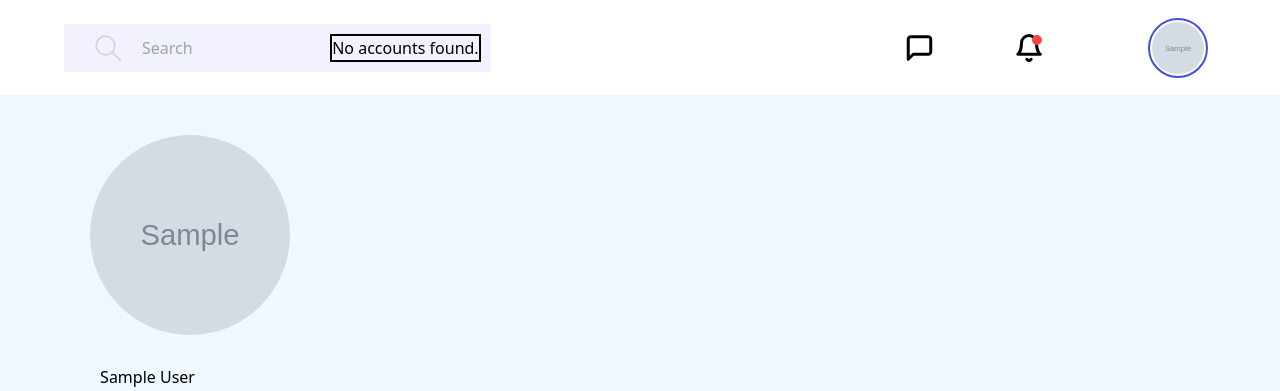
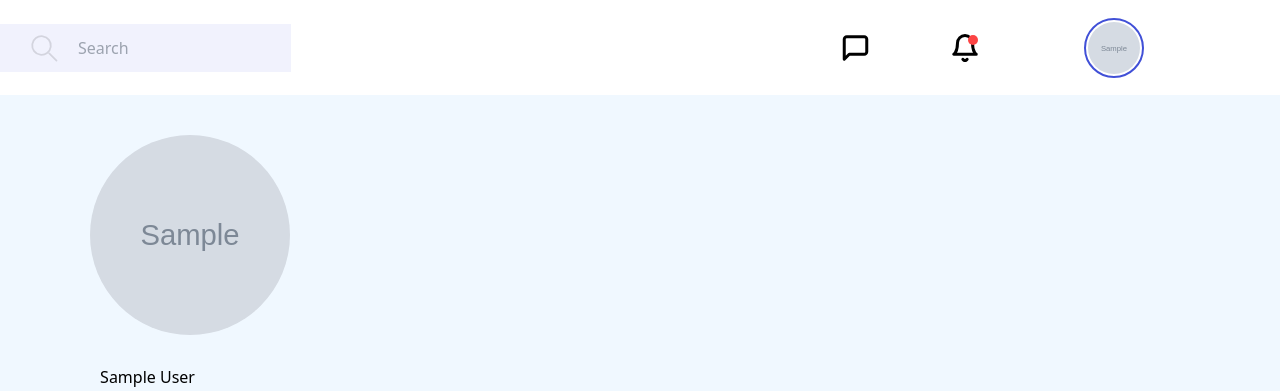
Before and after one commit to arjundey01/AlumniPortal, a Django app: a page that uses users/templates/base.html in a window 1280 px wide. Shown: the top 391 px of the page. Run offline with Django 3.2, Linux system fonts and the light colour scheme; a user stored in the database is signed in; tables that the repository leaves empty hold one stand-in row (values such as "Sample post"); grey boxes marked "Sample" are stand-in pictures; parts of the project's set-up code (start-up, migrations or seed data) failed here and were passed over; some libraries are stand-ins or nearby versions.

Commit message:
'updated'

```diff
--- a/users/static/stylesheets/style-base.css
+++ b/users/static/stylesheets/style-base.css
@@ -166,59 +166,3 @@ div[placeholder]:empty::before {
 .bg-footer{
     background-color: #3D3A3A;
 }
-
-
-/* search bar temporary */
-
-#search-bar{
-    width: 100%;
-    height: 80px;
-    background: white;
-    position: sticky;
-    top: 0;
-    display: flex;
-    align-items: center;
-    justify-content: flex-start;
-}
-
-
-#search-bar form input{
-    flex-grow: 1;
-    background: none;
-    position: sticky;
-    min-width: 0;
-}
-
-.search-partial{
-  width: 100%;
-  display: flex;
-  position: sticky;
-  border: 2px solid #000;
-  height: auto;
-  align-items: flex-start;
-  flex :1;
-  flex-wrap: wrap;
-  left: 100px;
-  visibility: visible;
-}
-
-.search-list{
-    border: 2px solid #000;
-    visibility: visible;
-    display: flex;
-    position: sticky;
-    flex-direction: column;
-    align-items: flex-start;
-    flex-wrap: wrap;
-    width: 100%;
-    padding-left: 0;
-}
-
-.search-list2{
-    list-style: none;
-    display: block;
-    width: 100%;
-    position: sticky;
-    height: 100px;
-    text-align: center;
- }
--- a/users/templates/accounts-results-partial.html
+++ b/users/templates/accounts-results-partial.html
@@ -3,14 +3,14 @@
  <link rel="stylesheet" href="/static/stylesheets/style-base.css">
 </head>
 
-<div class = "search-partial">
+<div>
   {% if accounts %}
-    <ul class="search-list">
+    <ul class="">
     {% for account in accounts %}
-    <li class="search-list2"><img src="{{account.profile_img_url}}"><a href="{% url 'account' account.email %}">{{ account.name }}</a></li>
+    <li class="flex bg-gray-100 rounded-1g h-16 w-96 ml-9 mr-5 mt-2.5 mb-2.5"><img class="mt-4 mb-4 ml-4 h-8 w-8"  src="{{account.profile_img_url}}"><a class="font-medium  non-italic text-x1  h-5 mt-4 ml-3" href="{% url 'account' account.email %}">{{ account.name }}</a></li>
     {% endfor %}
     </ul>
   {% else %}
-    <p>No accounts found.</p>
+   <!-- <p>No accounts found.</p>  -->
   {% endif %}
 </div>
--- a/users/templates/base.html
+++ b/users/templates/base.html
@@ -68,17 +68,27 @@
             </li>
         </ul>
     </div>
+<!--
+     <form id="search-form" class="bg-accent-faded h-13 md:w-1/3 w-1/2 flex items-center ml-4 sm:ml-8 md:ml-16 p-2.5" action="{% url 'accounts' %}" method="get">
+                <img src="/static/img/search.svg" alt="" class="mx-1 md:mx-5 h-7 w-7">
+                <input type="text" id="user-input" class="flex-1 bg-transparent min-w-0" name='q' placeholder="Search">
+            </div>
+            <div class="w-7 sm:w-1/12 md:w-3/12"></div>
+-->
 
     <div id='main'>
         <div id="header" class="sticky top-0 flex items-center justify-start bg-white h-20">
-            <form id="search-form" class="bg-accent-faded h-13 md:w-1/3 w-1/2 flex items-center ml-4 sm:ml-8 md:ml-16 p-2.5" action="{% url 'accounts' %}" method="get">
+        <div class="flex-col w-1/3  ">
+            <div class="flex w-1/3 ">
+            <form id="search-form" class="bg-accent-faded h-13  flex items-center p-2.5" action="{% url 'accounts' %}" method="get">
                 <img src="/static/img/search.svg" alt="" class="mx-1 md:mx-5 h-7 w-7">
-                {# icon and search-box #}
                 <input type="text" id="user-input" class="flex-1 bg-transparent min-w-0" name='q' placeholder="Search">
-                {# account-list section #}
-                <div id="replaceable-content" >
+            </div>
+            <div id="replaceable-content" class=" overflow-visible top-20 flex-col h-full md:h-4/5 w-max bg-gray-800 border border-gray-400 absolute justify-start" >
                 {% include 'accounts-results-partial.html' %}
-                </div>
+            </div>
+        </div>
+
             </form>
             <div class="w-7 sm:w-1/12 md:w-3/12"></div>
             <div id="header-options" class="w-1/6 flex justify-around space-x-2 items-center lg:ml-14 lg:mr-7">
@@ -97,8 +107,10 @@
 
         </div>
         <div id="content-wrapper">
+
             <div id="content" class="overflow-auto">
                 {% block content %}{% endblock %}
+
             </div>
             <div id="right-pane" class="h-screen fixed right-0 hidden overflow-y-scroll w-2/5">
                 {% block right-pane %}{% endblock %}
```
